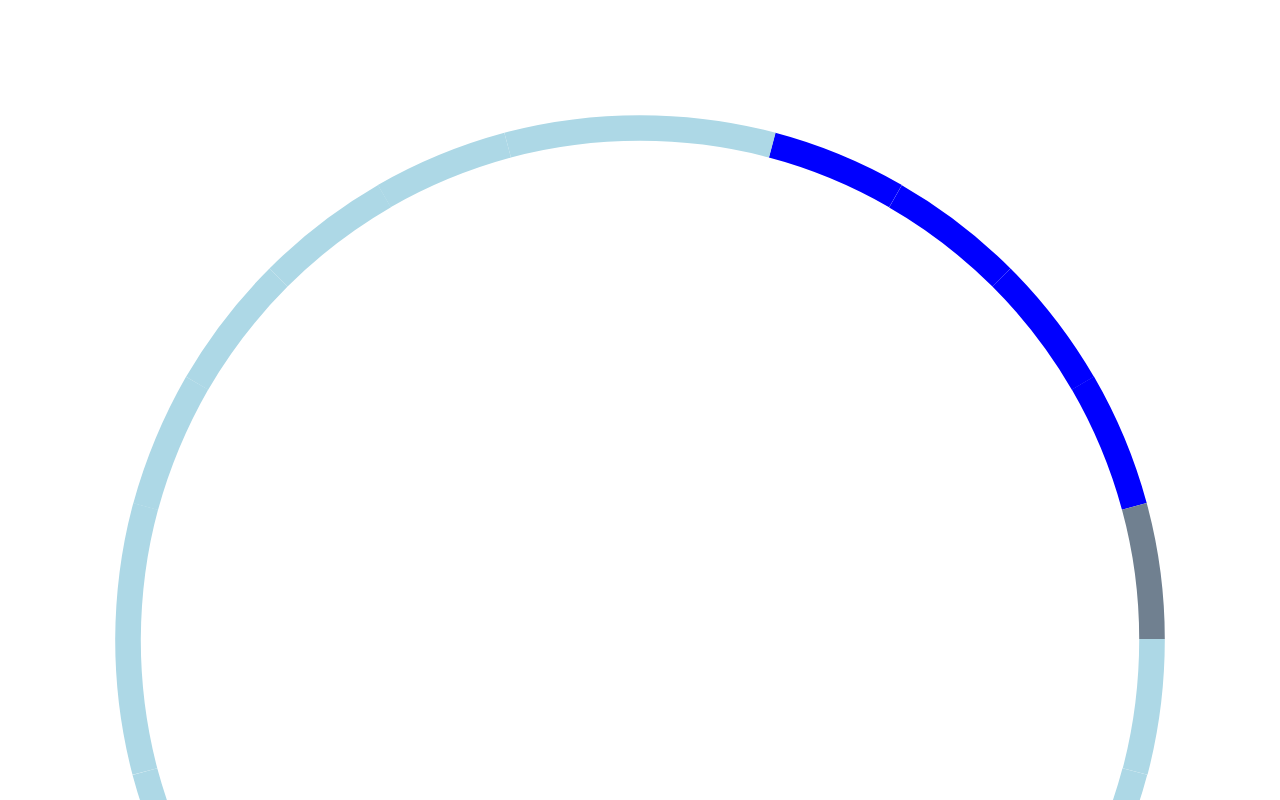
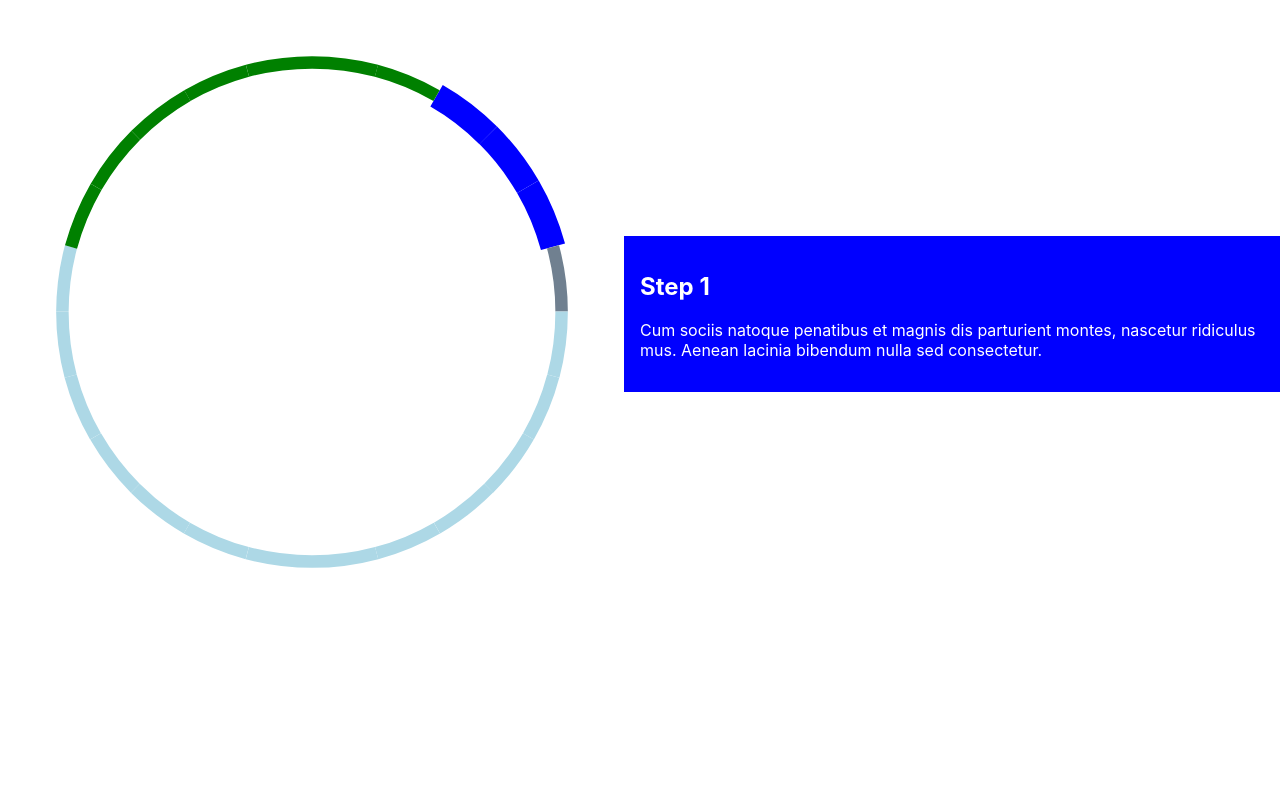
Before and after one commit to ryanfiller/cfgm-wheel-test, a React (Create React App) app: page / in a window 1280 px wide. Shown: the top 800 px of the page. Built offline with nearby package versions, Linux system fonts and the light colour scheme.

Commit message:
adds current, adds info window

```diff
--- a/src/components/App.js
+++ b/src/components/App.js
@@ -1,12 +1,29 @@
-import React, { Component } from 'react';
-import '../styles/styles.scss';
+import React, { useState } from 'react'
+import '../styles/styles.scss'
 
-import Wheel from './wheel';
+import { steps } from '../data.js'
+
+import Info from './info'
+import Wheel from './wheel'
 
 const App = (props) => {
-  return (
-    <Wheel {...props} />
-  )
+
+	const [current, setCurrent] = useState(0)
+
+	const next = () => {
+
+	}
+
+	const prev = () => {
+
+	}
+
+	return (
+		<section className="container">
+			<Info {...steps[current]} />
+			<Wheel steps={steps} current={current} />
+		</section>
+	)
 }
 
-export default App;
+export default App
--- /dev/null
+++ b/src/components/info.js
@@ -0,0 +1,23 @@
+import React from 'react'
+
+const Info = (props) => {
+
+	const {
+		title,
+		text,
+		color
+	} = props
+
+	return (
+		<section className="info" style={{backgroundColor: color}}>
+			<header>
+				<h2>{title}</h2>
+			</header>
+			<p>
+				{text}
+			</p>
+		</section>
+	)
+}
+
+export default Info
--- a/src/components/wheel.js
+++ b/src/components/wheel.js
@@ -7,26 +7,33 @@ const Group = (props) => {
     const {
         start,
         end,
-        color
+        color,
+        isCurrent
     } = props
-
-    console.log(props)
 
     const arcs = [];
 
+    const pushArc = (i) => {
+        arcs.push(React.cloneElement(paths[i], {
+            key: i,
+            className: isCurrent ? 'current' : null,
+            style: {stroke: color}
+        }))
+    }
+
     for (let i = start; i < end; i++) {
-        arcs.push(React.cloneElement(paths[i], {key: i, style: {stroke: color}}))
+        pushArc(i)
     }
 
     // deal with rollover in loop
     if (end < start) {
         for (let i = start; i < dates.length; i++) {
-            arcs.push(React.cloneElement(paths[i], {key: i, style: {stroke: color}}))
+            pushArc(i)
         }
 
         if (end > 0) {
             for (let i = 0; i < end; i++) {
-                arcs.push(React.cloneElement(paths[i], {key: i, style: {stroke: color}}))
+                pushArc(i)
             }
         }
     }
@@ -40,7 +47,10 @@ const Group = (props) => {
 
 const Wheel = (props) => {
 
-    const { steps } = props
+    const {
+        steps,
+        current
+    } = props
 
     return (
         <div className="wheel">
@@ -48,6 +58,7 @@ const Wheel = (props) => {
                 {steps.map( (step, index) => {
                     return (
                         <Group
+                            isCurrent={current === index ? true : false}
                             start={step.start}
                             end={index + 1 < steps.length ? steps[index + 1].start : steps[0].start}
                             color={step.color}
--- a/src/data.js
+++ b/src/data.js
@@ -29,7 +29,7 @@ export const steps = [
     {
         title: 'Step 1',
         text: 'Cum sociis natoque penatibus et magnis dis parturient montes, nascetur ridiculus mus. Aenean lacinia bibendum nulla sed consectetur.',
-        start: 1,
+        start: 2,
         color: 'blue'
     },
     {
@@ -43,5 +43,11 @@ export const steps = [
         text: 'Lorem ipsum dolor sit amet, consectetur adipiscing elit.',
         start: 6,
         color: 'lightblue'
+    },
+    {
+        title: 'Step 4',
+        text: 'Lorem ipsum dolor sit amet, consectetur adipiscing elit.',
+        start: 19,
+        color: 'green'
     }
 ]
--- a/src/index.js
+++ b/src/index.js
@@ -2,6 +2,4 @@ import React from 'react';
 import ReactDOM from 'react-dom';
 import App from './components/App';
 
-import { steps } from './data.js'
-
-ReactDOM.render(<App steps={steps} />, document.getElementById('root'));
+ReactDOM.render(<App />, document.getElementById('root'));
--- a/src/styles/_app.scss
+++ b/src/styles/_app.scss
@@ -1,23 +1,9 @@
-.App {
-    text-align: center;
+.container {
+  display: flex;
+  flex-direction: row-reverse;
+  align-items: center;
+
+  & > * {
+      flex: 1;
   }
-
-  .App-logo {
-    animation: App-logo-spin infinite 20s linear;
-    height: 40vmin;
-  }
-
-  .App-header {
-    background-color: #282c34;
-    min-height: 100vh;
-    display: flex;
-    flex-direction: column;
-    align-items: center;
-    justify-content: center;
-    font-size: calc(10px + 2vmin);
-    color: white;
-  }
-
-  .App-link {
-    color: #61dafb;
-  }
+}
--- /dev/null
+++ b/src/styles/_info.scss
@@ -0,0 +1,4 @@
+.info {
+    padding: 1rem;
+    color: white;
+}
--- a/src/styles/_wheel.scss
+++ b/src/styles/_wheel.scss
@@ -1,7 +1,4 @@
 .wheel {
-    height: 100vw;
-    width: 100vw;
-
     svg {
         height: 100%;
         width: 100%;
@@ -11,12 +8,10 @@
             fill: none;
             stroke-width: 10px;
             transition: .2s;
+
+            &.current {
+                stroke-width: 20px;
+            }
         }
-
-        // @for $i from 1 through 24 {
-        //     path:nth-child(#{$i}) {
-        //         stroke: darken(lightblue, 0% + ($i * 3));
-        //     }
-        // }
     }
 }
--- a/src/styles/styles.scss
+++ b/src/styles/styles.scss
@@ -1,4 +1,5 @@
 @import
   './resets',
-  './wheel',
-  './app';
+  './app',
+  './info',
+  './wheel';
```
